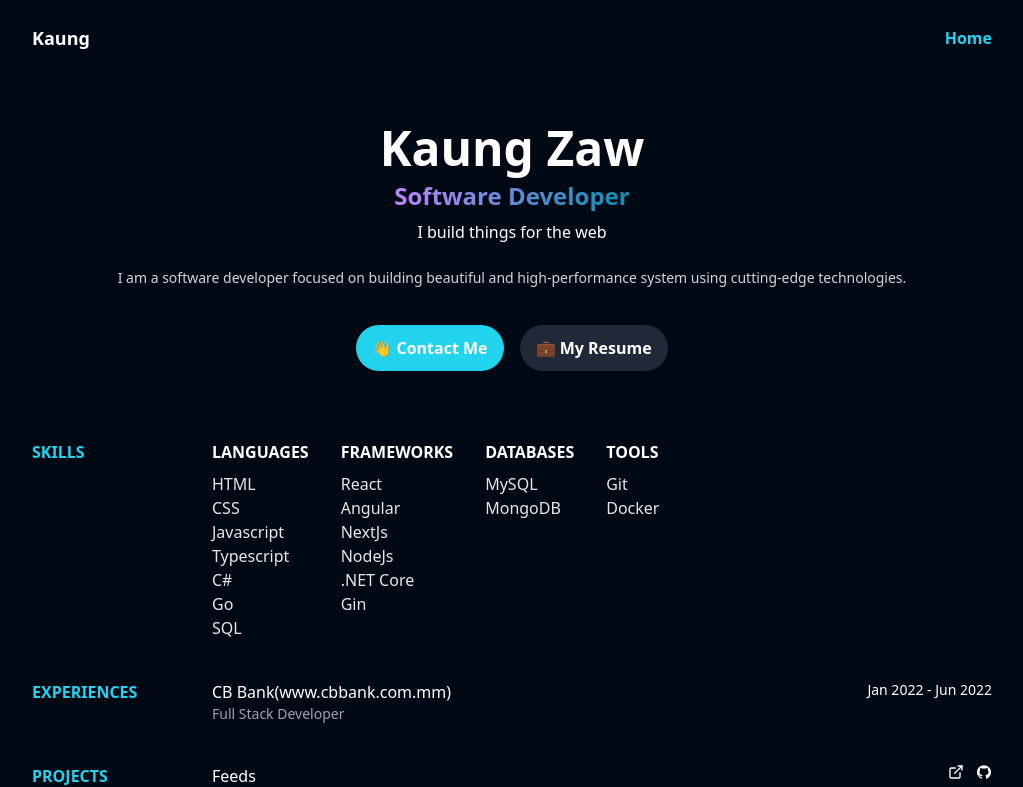
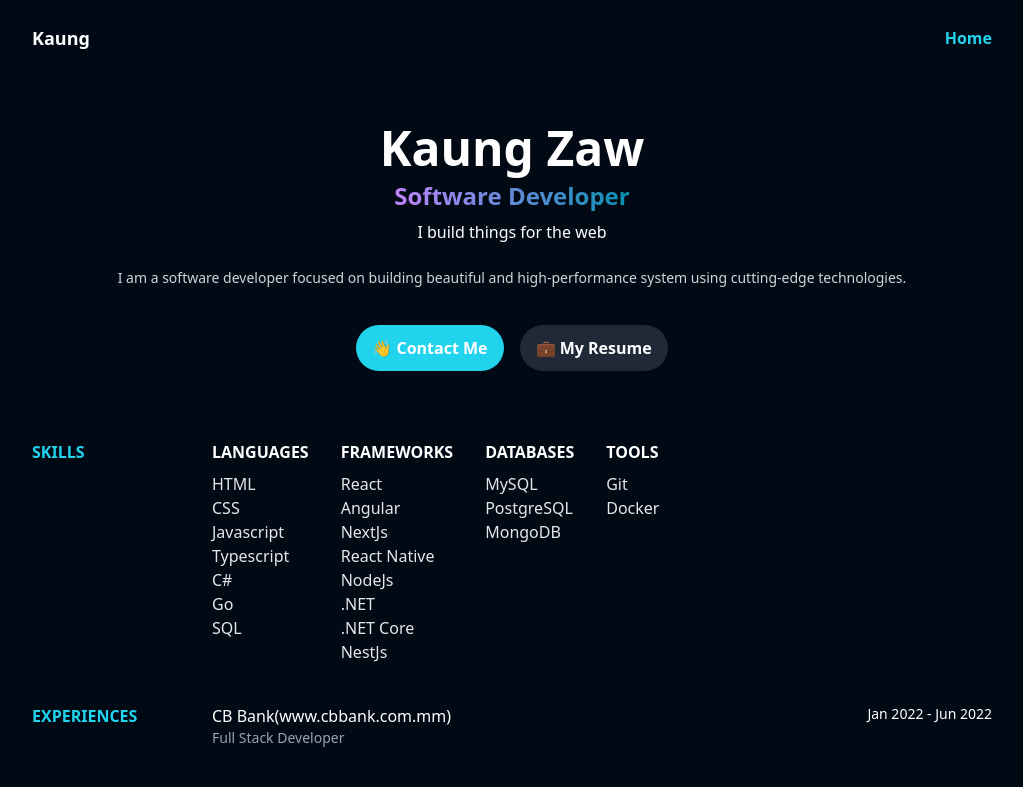
Before and after one commit to kkaung/portfolio, a Next.js app: page / in a window 1280 px wide. Shown: the top 787 px of the page, without its empty margins (128-1151 px from the left). Built offline with nearby package versions, Linux system fonts and the light colour scheme.

Commit message:
update: the data

```diff
--- a/src/components/Header.tsx
+++ b/src/components/Header.tsx
@@ -19,7 +19,7 @@ export default function Header() {
                 <a
                     className="btn-secondary"
                     target="_blank"
-                    href="https://firebasestorage.googleapis.com/v0/b/portfolio-40dfe.appspot.com/o/myResume.pdf?alt=media&token=83e8b77a-e01f-4276-ab23-6cc1acb27b5e"
+                    href="https://firebasestorage.googleapis.com/v0/b/portfolio-40dfe.appspot.com/o/myResume.pdf?alt=media&token=9a9b83e6-a646-4e56-b185-20e51a8be504"
                     download="kaung-resume.pdf"
                     type="application/pdf"
                 >
--- a/src/constants/data.ts
+++ b/src/constants/data.ts
@@ -11,14 +11,17 @@ export const frameworks = [
     { id: 1, name: 'React' },
     { id: 2, name: 'Angular' },
     { id: 3, name: 'NextJs' },
+    { id: 3, name: 'React Native' },
     { id: 4, name: 'NodeJs' },
-    { id: 5, name: '.NET Core' },
-    { id: 7, name: 'Gin' },
+    { id: 5, name: '.NET' },
+    { id: 6, name: '.NET Core' },
+    { id: 7, name: 'NestJs' },
 ];
 
 export const databases = [
     { id: 1, name: 'MySQL' },
-    { id: 2, name: 'MongoDB' },
+    { id: 2, name: 'PostgreSQL' },
+    { id: 3, name: 'MongoDB' },
 ];
 
 export const tools = [
```
